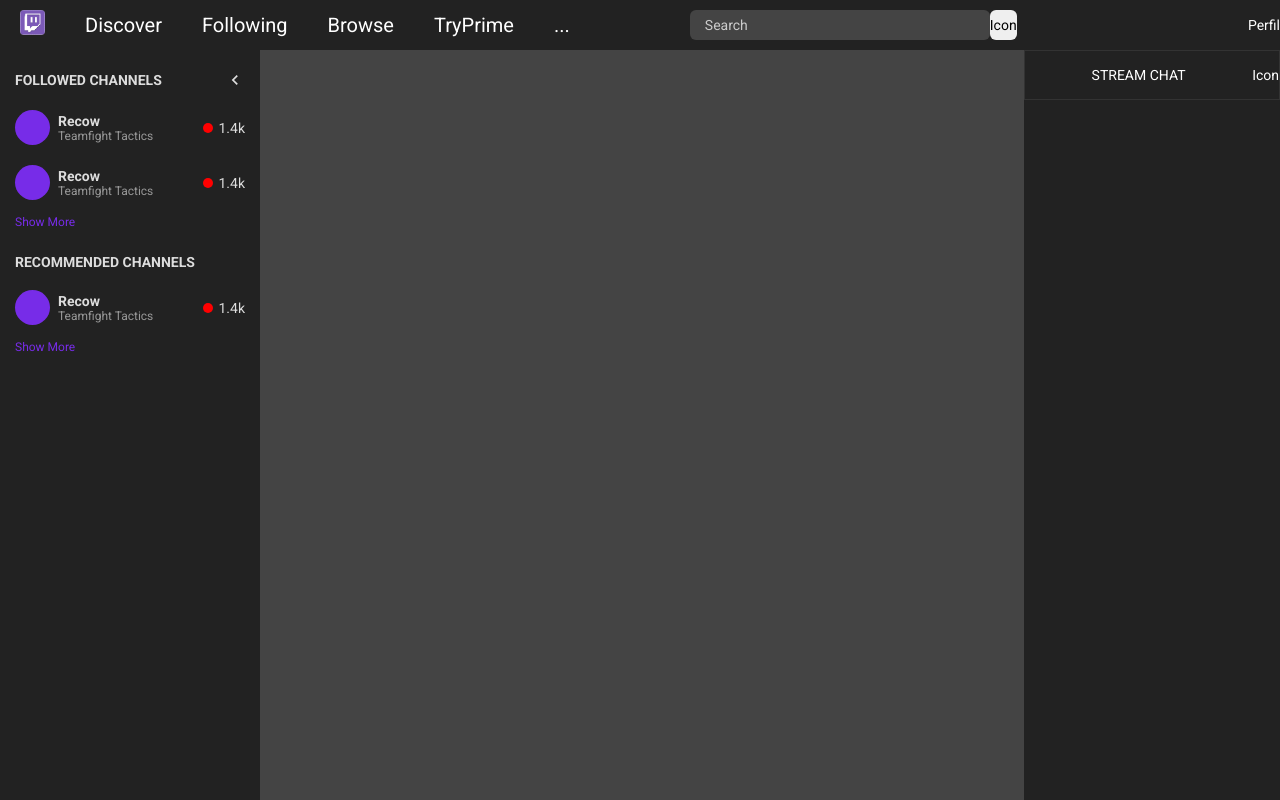
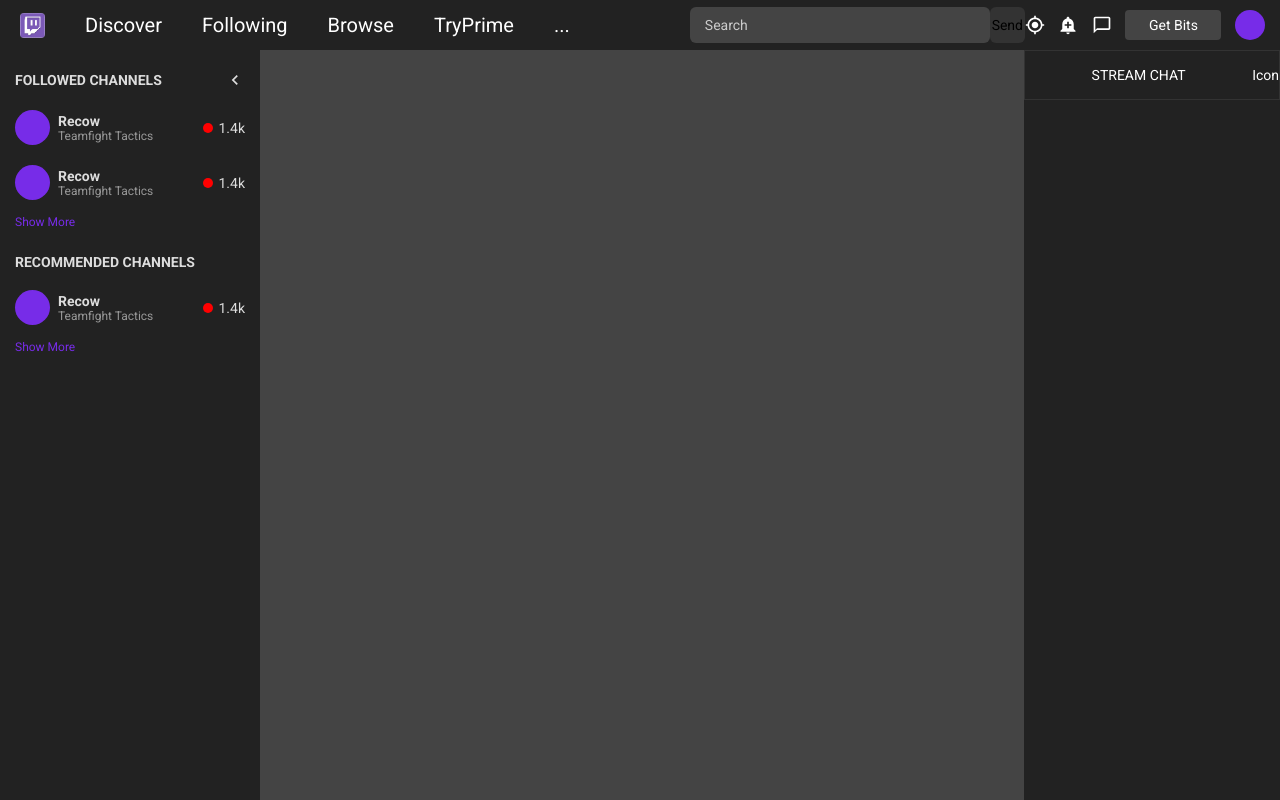
Before and after one commit to rmavansi/websockets, a React (Create React App) app in the folder client/: page / in a window 1280 px wide. Shown: the top 800 px of the page. Built offline with nearby package versions, Linux system fonts and the light colour scheme; no server answers; the HTML template or start-up script is replaced by a standard one.

Commit message:
feature: header styled

```diff
--- a/client/src/components/Header/index.js
+++ b/client/src/components/Header/index.js
@@ -1,8 +1,9 @@
 import React from 'react';
+import { MdMyLocation, MdAddAlert, MdChatBubbleOutline } from 'react-icons/md';
 import Input from '../Input';
 import TwIcon from '../../assets/tw.png';
 
-import { Container, Tab, Search, Perfil } from './styles';
+import { Container, Tab, Search, Perfil, Image } from './styles';
 
 export default function Header() {
   return (
@@ -20,10 +21,16 @@
         </ul>
         <Search>
           <Input placeHolder="Search" />
-          <button type="submit">Icon</button>
+          <button type="submit">Send</button>
         </Search>
       </Tab>
-      <Perfil>Perfil</Perfil>
+      <Perfil>
+        <MdMyLocation size={20} />
+        <MdAddAlert size={20} />
+        <MdChatBubbleOutline size={20} />
+        <button type="button">Get Bits</button>
+        <Image />
+      </Perfil>
     </Container>
   );
 }
--- a/client/src/components/Header/styles.js
+++ b/client/src/components/Header/styles.js
@@ -24,6 +24,9 @@
     list-style-type: none;
   }
   li {
+    display: flex;
+    align-items: center;
+    justify-content: center;
     padding: 0 20px;
     font-size: 20px;
   }
@@ -32,14 +35,41 @@
 export const Search = styled.div`
   margin-left: 100px;
   display: flex;
+
   input {
+    height: 36px;
     width: 300px;
   }
+
   button {
-    height: 30px;
+    height: 36px;
+    width: 35px;
     border-radius: 6px;
     border: none;
+    background: #333;
   }
 `;
 
-export const Perfil = styled.div``;
+export const Perfil = styled.div`
+  display: flex;
+  align-items: center;
+  justify-content: space-between;
+  width: 250px;
+  margin-right: 15px;
+
+  button {
+    height: 30px;
+    width: 96px;
+    background: #444;
+    border: none;
+    border-radius: 4px;
+    color: #fff;
+  }
+`;
+
+export const Image = styled.div`
+  height: 30px;
+  width: 30px;
+  background: #772ce8;
+  border-radius: 50%;
+`;
```
